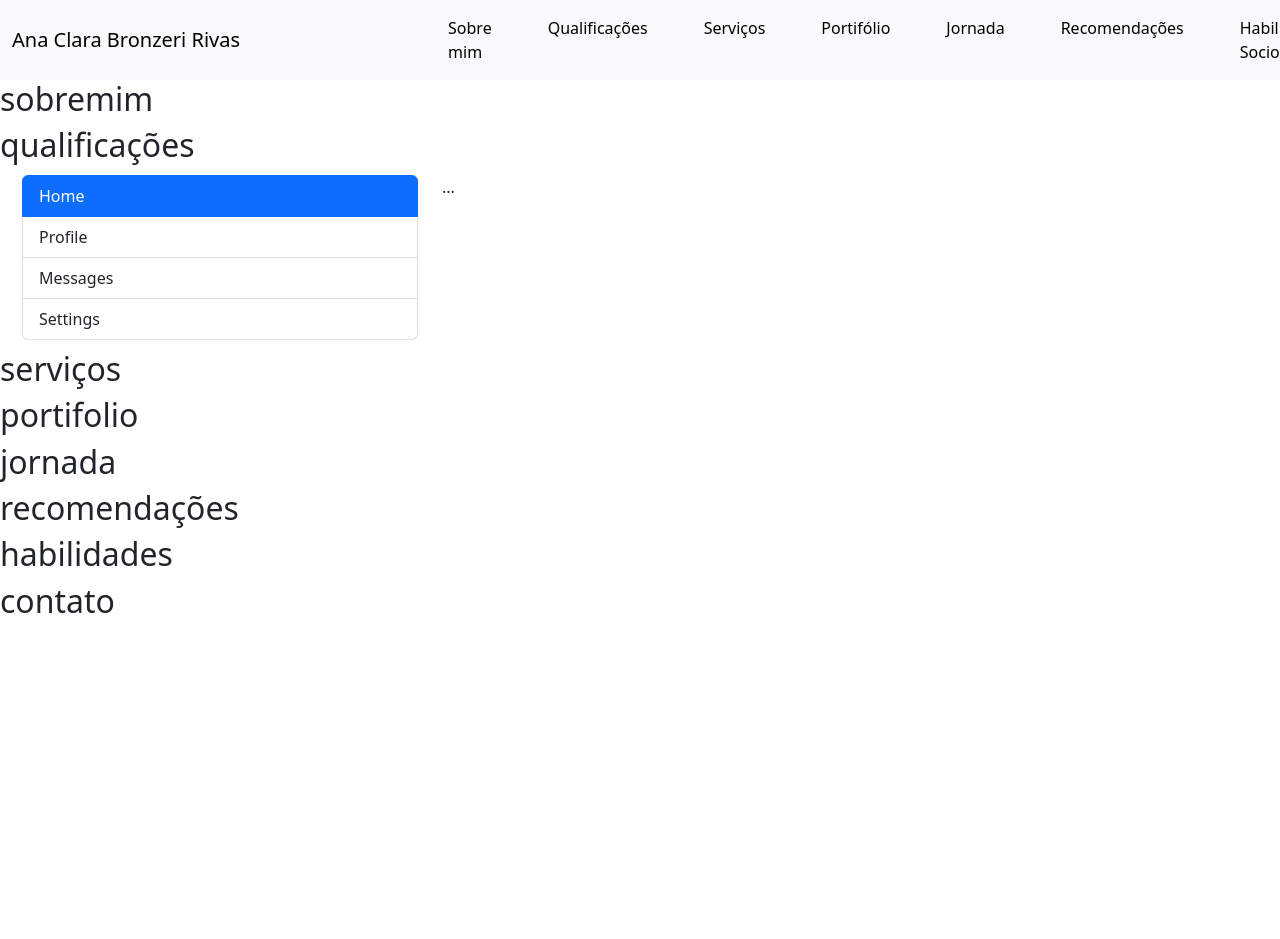
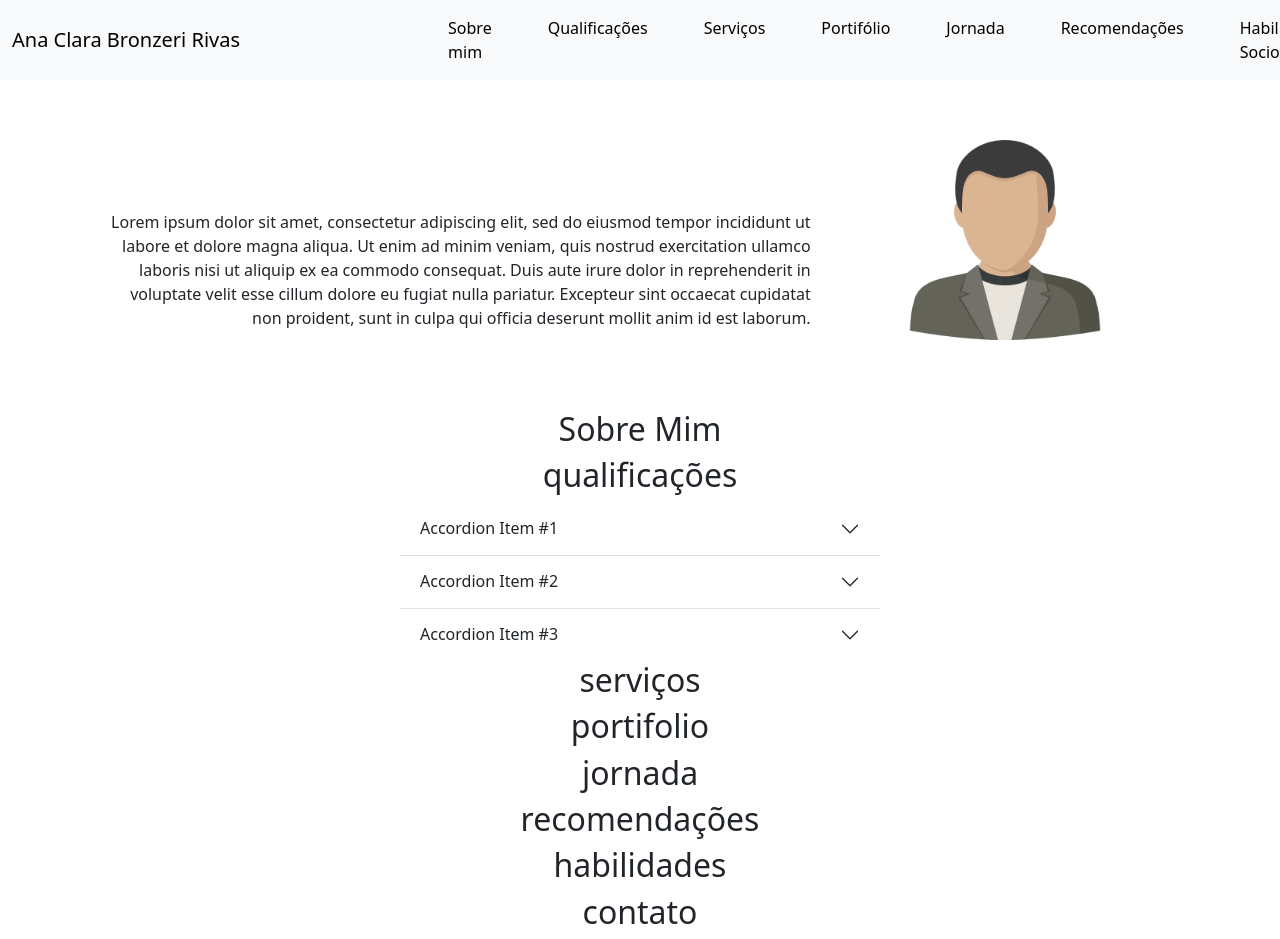
Before and after one commit to AnaClaraRivas/Bootstrap, a plain HTML site: page index.html in a window 1280 px wide. Shown: the top 939 px of the page. Before the commit the page ends 800 px from the top, so only its background shows below. Drawn offline with Linux system fonts and the light colour scheme.

Commit message:
atualização

```diff
--- a/css/estilo.css
+++ b/css/estilo.css
@@ -21,7 +21,41 @@ paleta de cor{
 
 }
 
+.textopainel{
+    margin-bottom: 60px;
+    margin-top: 60px;
+}
 
 .row{
     margin: 10px;
+    align-items: center;
+
+
 }
+
+.rounded{
+    width: 200px ;
+    margin-bottom: 60px;
+    align-items: center;
+}
+
+h2{
+    text-align: center;
+}
+
+.col-8{
+    text-align: right;
+}
+
+.quali{
+    margin: 10px;
+    align-items: center;
+    margin-left: 37%;
+    width: 80%;
+
+}
+
+.flushtamanho{
+    margin-left: 400px;
+    margin-right: 400px;
+}
--- a/index.html
+++ b/index.html
@@ -54,30 +54,58 @@
     </div>
     <main>
 
-      <section class="sobremim">
-        <h2>sobremim</h2>
+      <section class="painel">
+        <h2 class="textopainel"> </h2>
          <!-- quero colocar um grid com 2 colunas com meu avatar e um texto resumo sobre mim-->
+         <div class="container text-center">
+          <div class="row" class="sobre">
+              <div class="col-8">Lorem ipsum dolor sit amet, consectetur adipiscing elit, sed do eiusmod tempor incididunt ut labore et dolore magna aliqua. Ut enim ad minim veniam, quis nostrud exercitation ullamco laboris nisi ut aliquip ex ea commodo consequat. Duis aute irure dolor in reprehenderit in voluptate velit esse cillum dolore eu fugiat nulla pariatur. Excepteur sint occaecat cupidatat non proident, sunt in culpa qui officia deserunt mollit anim id est laborum.</div>
+              <div class="col-4">
+                <div class="text-center">
+                <img src="img/teste.png" class="rounded" alt="...">
+              </div>
+            </div>
+          </div>
          <!-- offcanva para mostrar detalhes sobre o local de formação -->
 
+      </section>
+      <section class="sobremim">
+        <h2> Sobre Mim </h2>
       </section>
 
       <section class="qualificações ">
         <h2>qualificações</h2>
-        <div class="row">
-          <div class="col-4">
-            <div class="list-group" id="list-tab" role="tablist">
-              <a class="list-group-item list-group-item-action active" id="list-home-list" data-bs-toggle="list" href="#list-home" role="tab" aria-controls="list-home">Home</a>
-              <a class="list-group-item list-group-item-action" id="list-profile-list" data-bs-toggle="list" href="#list-profile" role="tab" aria-controls="list-profile">Profile</a>
-              <a class="list-group-item list-group-item-action" id="list-messages-list" data-bs-toggle="list" href="#list-messages" role="tab" aria-controls="list-messages">Messages</a>
-              <a class="list-group-item list-group-item-action" id="list-settings-list" data-bs-toggle="list" href="#list-settings" role="tab" aria-controls="list-settings">Settings</a>
+        <div class="flushtamanho">
+          <div class="accordion accordion-flush" id="accordionFlushExample">
+            <div class="accordion-item">
+              <h2 class="accordion-header">
+                <button class="accordion-button collapsed" type="button" data-bs-toggle="collapse" data-bs-target="#flush-collapseOne" aria-expanded="false" aria-controls="flush-collapseOne">
+                  Accordion Item #1
+                </button>
+              </h2>
+              <div id="flush-collapseOne" class="accordion-collapse collapse" data-bs-parent="#accordionFlushExample">
+                <div class="accordion-body">Placeholder content for this accordion, which is intended to demonstrate the <code>.accordion-flush</code> class. This is the first item's accordion body.</div>
+              </div>
             </div>
-          </div>
-          <div class="col-8">
-            <div class="tab-content" id="nav-tabContent">
-              <div class="tab-pane fade show active" id="list-home" role="tabpanel" aria-labelledby="list-home-list">...</div>
-              <div class="tab-pane fade" id="list-profile" role="tabpanel" aria-labelledby="list-profile-list">...</div>
-              <div class="tab-pane fade" id="list-messages" role="tabpanel" aria-labelledby="list-messages-list">...</div>
-              <div class="tab-pane fade" id="list-settings" role="tabpanel" aria-labelledby="list-settings-list">...</div>
+            <div class="accordion-item">
+              <h2 class="accordion-header">
+                <button class="accordion-button collapsed" type="button" data-bs-toggle="collapse" data-bs-target="#flush-collapseTwo" aria-expanded="false" aria-controls="flush-collapseTwo">
+                  Accordion Item #2
+                </button>
+              </h2>
+              <div id="flush-collapseTwo" class="accordion-collapse collapse" data-bs-parent="#accordionFlushExample">
+                <div class="accordion-body">Placeholder content for this accordion, which is intended to demonstrate the <code>.accordion-flush</code> class. This is the second item's accordion body. Let's imagine this being filled with some actual content.</div>
+              </div>
+            </div>
+            <div class="accordion-item">
+              <h2 class="accordion-header">
+                <button class="accordion-button collapsed" type="button" data-bs-toggle="collapse" data-bs-target="#flush-collapseThree" aria-expanded="false" aria-controls="flush-collapseThree">
+                  Accordion Item #3
+                </button>
+              </h2>
+              <div id="flush-collapseThree" class="accordion-collapse collapse" data-bs-parent="#accordionFlushExample">
+                <div class="accordion-body">Placeholder content for this accordion, which is intended to demonstrate the <code>.accordion-flush</code> class. This is the third item's accordion body. Nothing more exciting happening here in terms of content, but just filling up the space to make it look, at least at first glance, a bit more representative of how this would look in a real-world application.</div>
+              </div>
             </div>
           </div>
         </div>
```
Also changed, not shown: img/teste.png (added).
